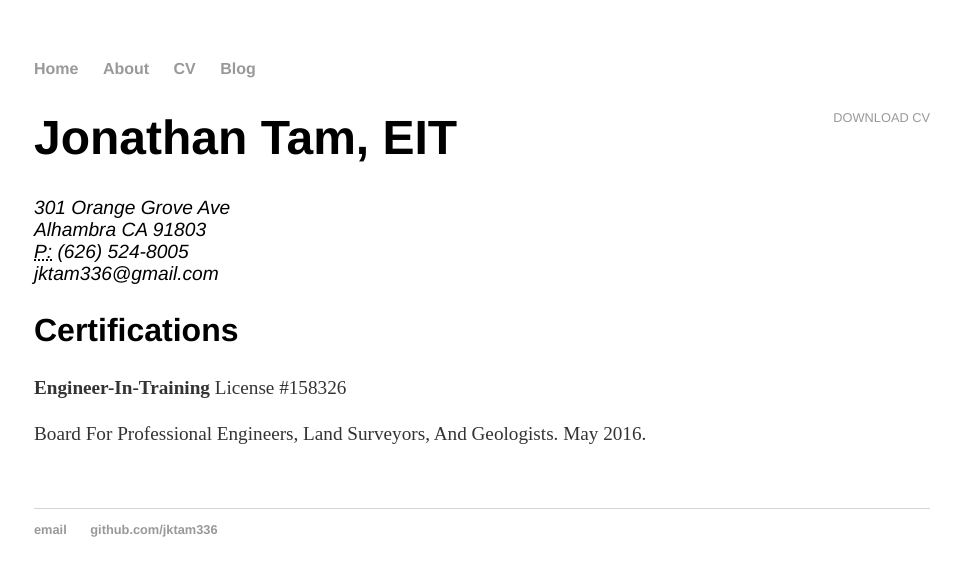
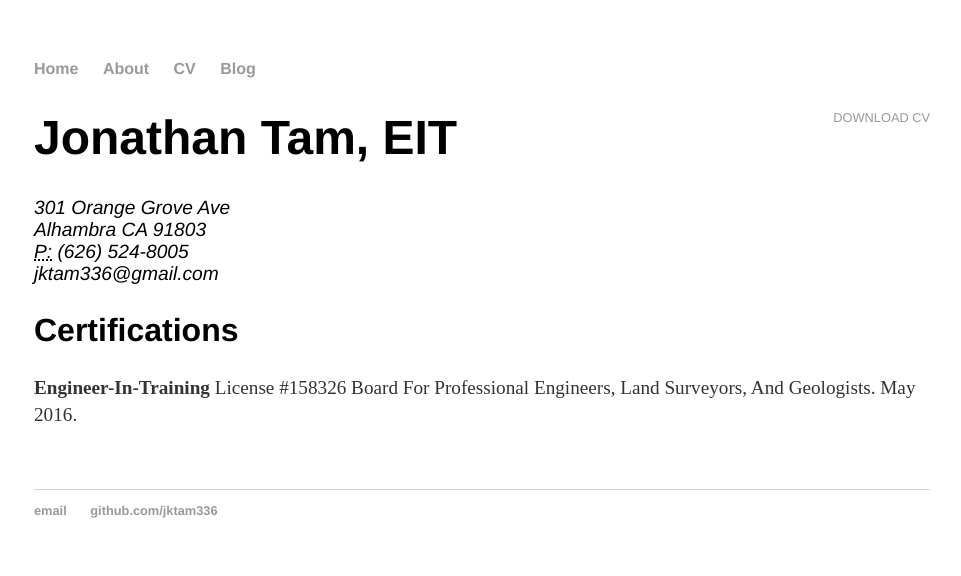
Before and after one commit to jktam336/jktam336.github.io, a Jekyll site: the page built from cv/index.html, in a window 1280 px wide. Shown: the top 576 px of the page, without its empty margins (158-1119 px from the left). Built offline with Jekyll 4.4.1, drawn with Linux system fonts in a browser that asks for light colours.

```diff
--- a/cv/index.html
+++ b/cv/index.html
@@ -12,6 +12,6 @@ title: CV of Jonathan Tam
 			<span class="obfuscate">jktam336@gmail.com</span>
 		</address>
 		<h2>Certifications</h2>
-		<p><strong>Engineer-In-Training</strong> License #158326</p>
-		<p>Board For Professional Engineers, Land Surveyors, And Geologists. May 2016.</p>
+		<p><strong>Engineer-In-Training</strong> License #158326
+		Board For Professional Engineers, Land Surveyors, And Geologists. May 2016.</p>
 </div>
```
